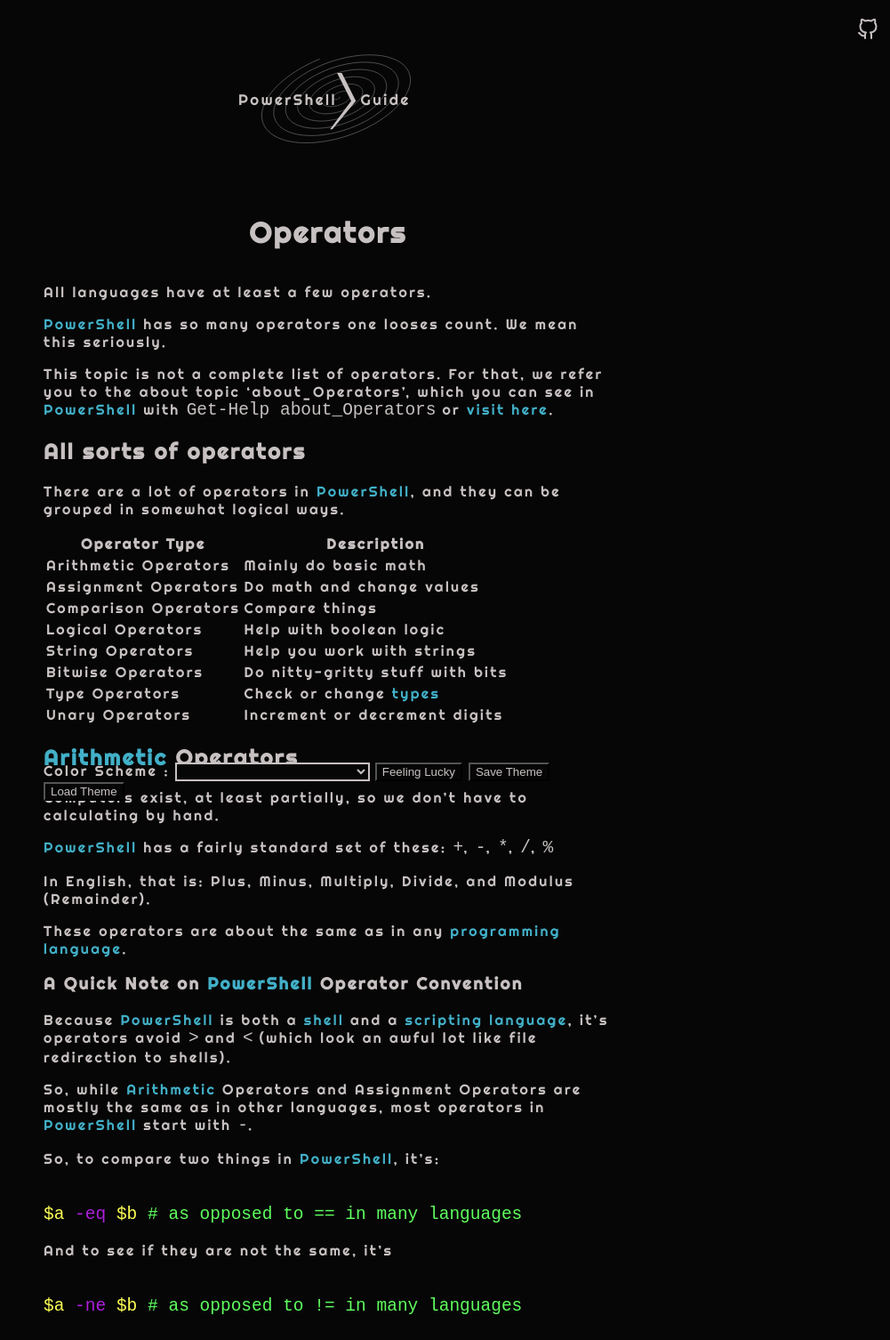
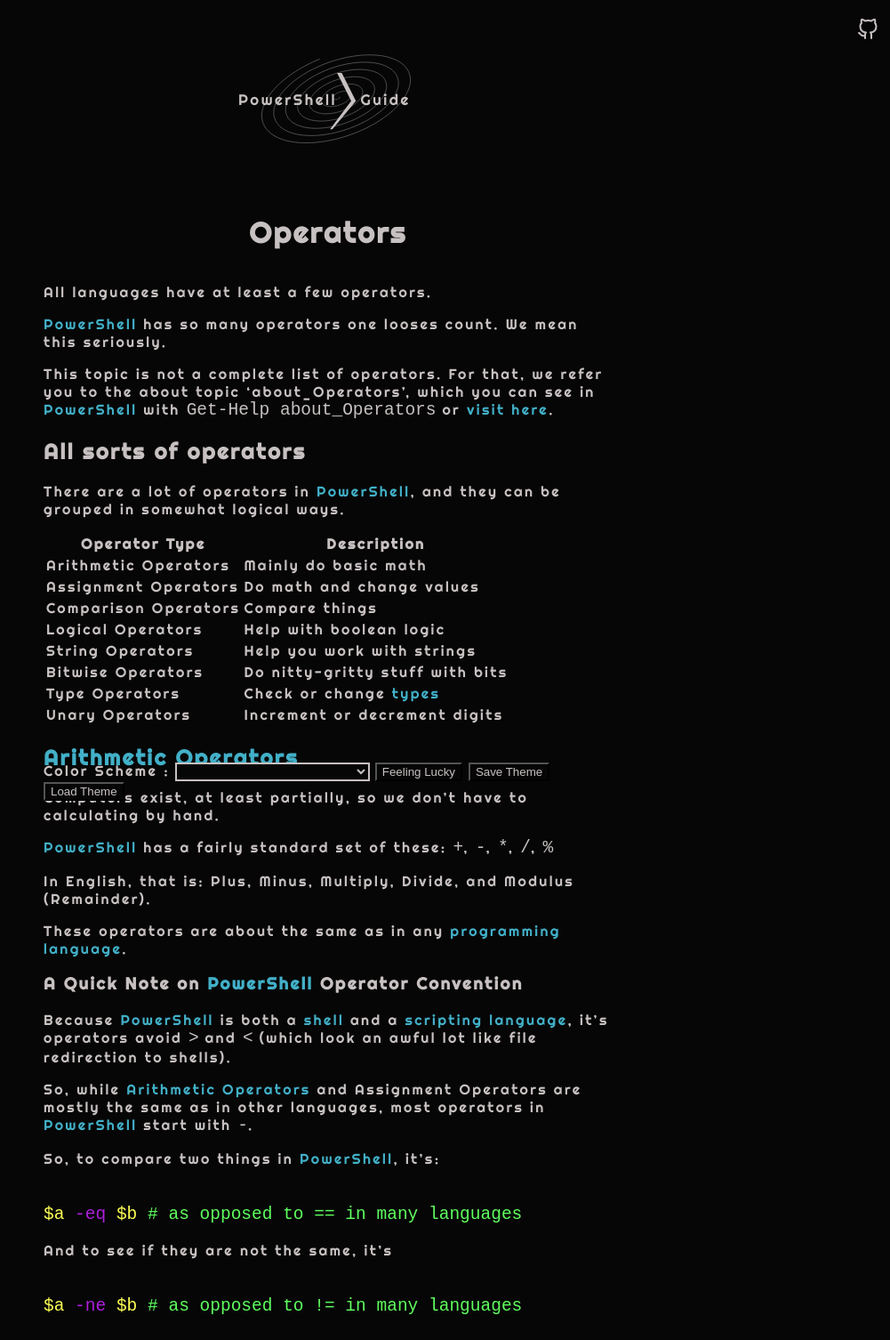
Before and after one commit to PowerShellGuides/PowerShellGuide, a Jekyll site: the page built from docs/PowerShell/Operators/index.markdown, in a window 1280 px wide. Shown: the whole page at 89% size, without its empty margins (279-1280 px from the left). Built offline with Jekyll 4.4.1, drawn with Linux system fonts in a browser that asks for light colours.

```diff
--- a/docs/PowerShell/Operators/index.markdown
+++ b/docs/PowerShell/Operators/index.markdown
@@ -29,7 +29,7 @@ There are a lot of operators in [PowerShell](/PowerShell), and they can be group
 |Unary Operators     | Increment or decrement digits    |
 
 
-## [Arithmetic](/PowerShell/Operators/Arithmetic) Operators
+## [Arithmetic Operators](/PowerShell/Operators/Arithmetic)
 
 Computers exist, at least partially, so we don't have to calculating by hand.
 
@@ -43,7 +43,7 @@ These operators are about the same as in any [programming language](/Languages/P
 
 Because [PowerShell](/PowerShell) is both a [shell](/Shells) and a [scripting language](/Languages/Scripting-Languages), it's operators avoid `>` and `<` (which look an awful lot like file redirection to shells).
 
-So, while [Arithmetic](/PowerShell/Operators/Arithmetic) Operators and Assignment Operators are mostly the same as in other languages, most operators in [PowerShell](/PowerShell) start with `-`.
+So, while [Arithmetic Operators](/PowerShell/Operators/Arithmetic) and Assignment Operators are mostly the same as in other languages, most operators in [PowerShell](/PowerShell) start with `-`.
 
 So, to compare two things in [PowerShell](/PowerShell), it's:
 
```
